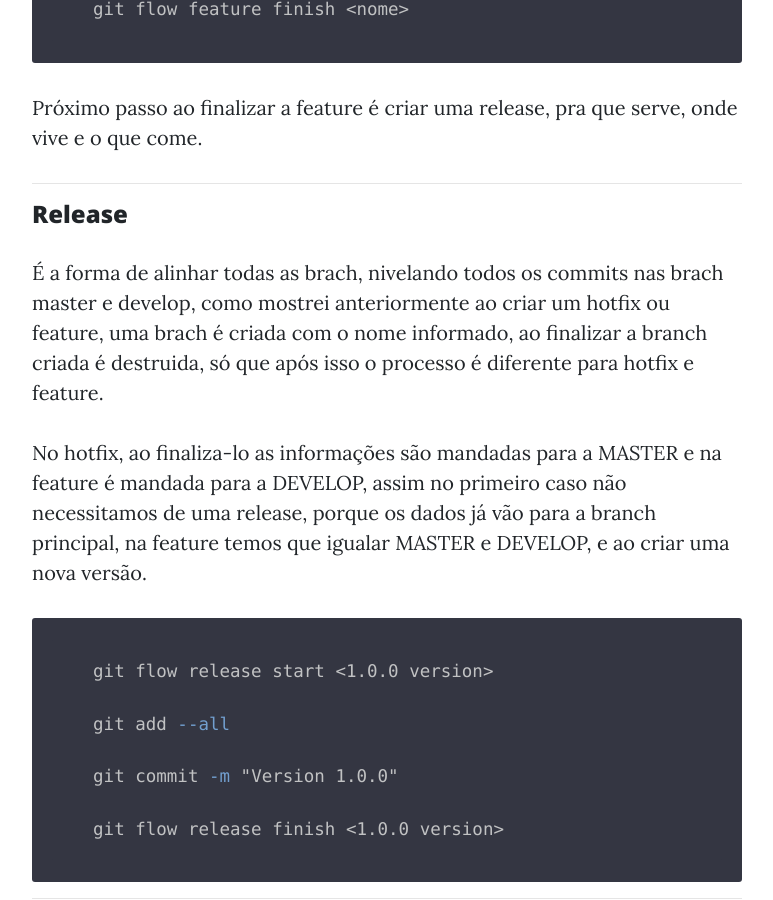
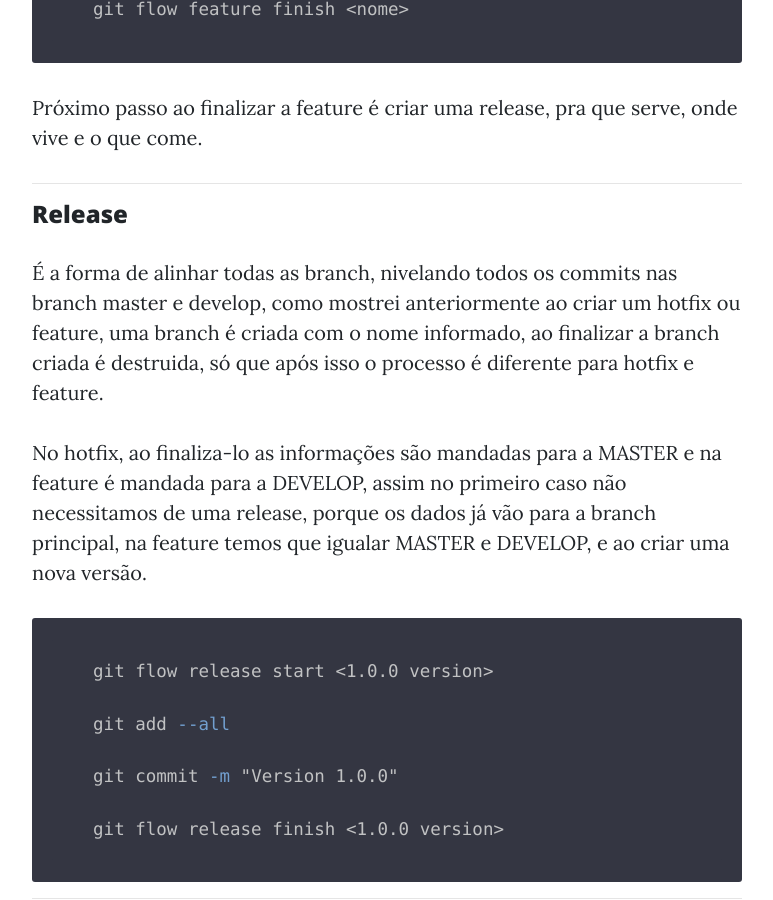
Before and after one commit to AbelAguiar/Blog, a Jekyll site: the page built from _posts/2019-05-11-git-flow-maestria.markdown, in a window 1280 px wide and 900 px high, scrolled down 5046 px. Shown: the whole window, without its empty margins (253-1026 px from the left). Built offline with Jekyll 4.4.1, drawn with Linux system fonts in a browser that asks for light colours; comment, search, counter and statistics services are not loaded; part of the change alters nothing that is shown.

```diff
--- /dev/null
+++ b/_includes/google-analytics.html
@@ -0,0 +1,9 @@
+<!-- Global site tag (gtag.js) - Google Analytics -->
+<script async src="https://www.googletagmanager.com/gtag/js?id=UA-140312897-1"></script>
+<script>
+  window.dataLayer = window.dataLayer || [];
+  function gtag(){dataLayer.push(arguments);}
+  gtag('js', new Date());
+
+  gtag('config', 'UA-140312897-1');
+</script>
--- a/_layouts/default.html
+++ b/_layouts/default.html
@@ -17,6 +17,8 @@
     <link href='//fonts.googleapis.com/css?family=Open+Sans:300italic,400italic,600italic,700italic,800italic,400,300,600,700,800' rel='stylesheet' type='text/css'>
     <!-- Custom styles for this template -->
     <link href="{{ site.baseurl }}/assets/css/clean-blog.min.css" rel="stylesheet">
+
+    {% include google-analytics.html %}
 </head>
 <body>
     <!-- Navigation -->
--- a/_posts/2019-05-11-git-flow-maestria.markdown
+++ b/_posts/2019-05-11-git-flow-maestria.markdown
@@ -131,7 +131,7 @@ Próximo passo ao finalizar a feature é criar uma release, pra que serve, onde
 
 #### Release
 
-É a forma de alinhar todas as brach, nivelando todos os commits nas brach master e develop, como mostrei anteriormente ao criar um hotfix ou feature, uma brach é criada com o nome informado, ao finalizar a branch criada é destruida, só que após isso o processo é diferente para hotfix e feature.
+É a forma de alinhar todas as branch, nivelando todos os commits nas branch master e develop, como mostrei anteriormente ao criar um hotfix ou feature, uma branch é criada com o nome informado, ao finalizar a branch criada é destruida, só que após isso o processo é diferente para hotfix e feature.
 
 No hotfix, ao finaliza-lo as informações são mandadas para a MASTER e na feature é mandada para a DEVELOP, assim no primeiro caso não necessitamos de uma release, porque os dados já vão para a branch principal, na feature temos que igualar MASTER e DEVELOP, e ao criar uma nova versão.
 
```
